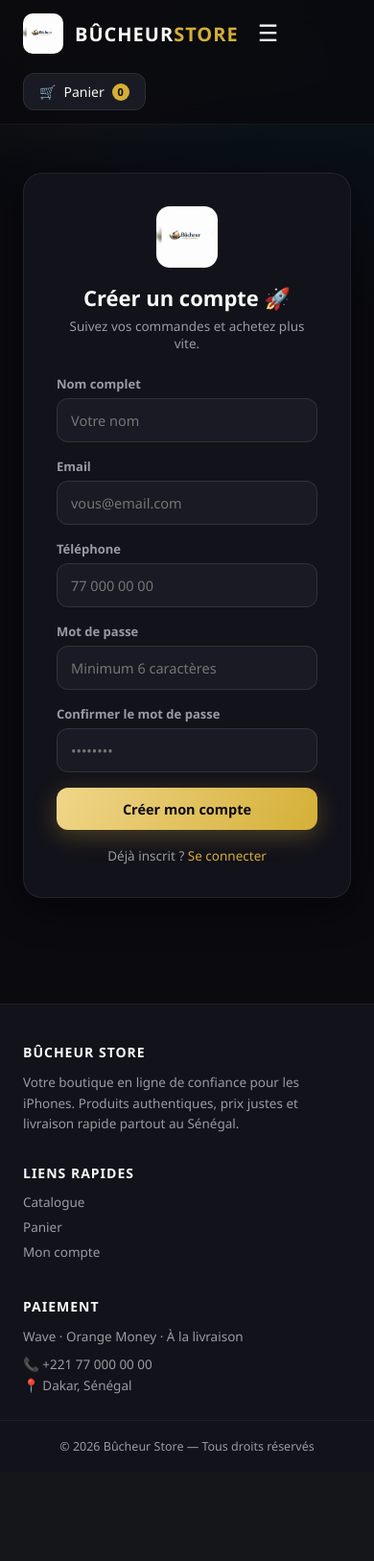
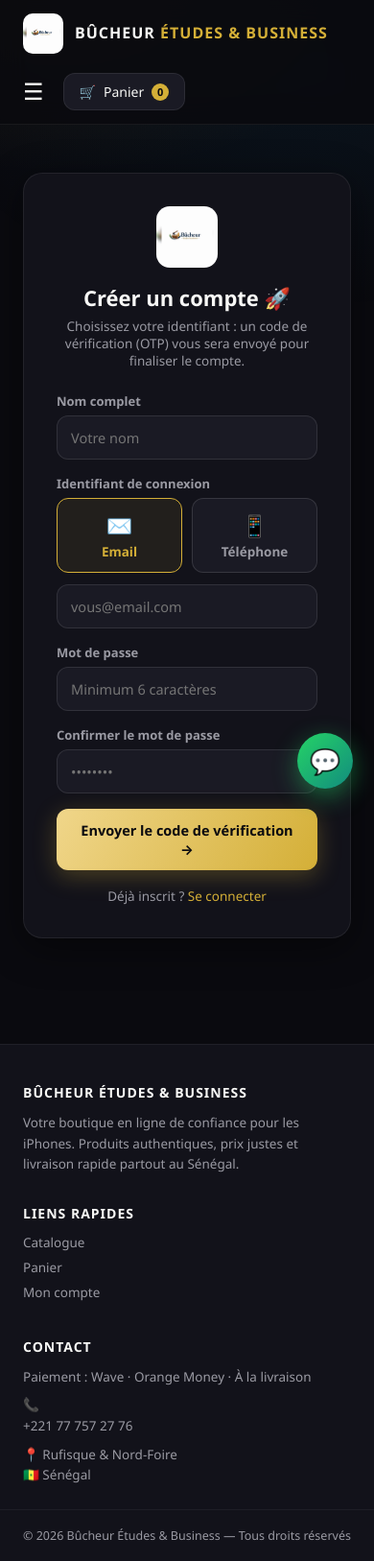
Before and after one commit to K4izen404/bucheur-store, a Flask app: page /inscription in a window 390 px wide. Shown: the whole page at 96% size. Before the commit the page ends 1513 px from the top, so only its background shows below. Run offline with Flask 3, Linux system fonts and the light colour scheme; data that the repository does not hold is empty.

Commit message:
Comptes OTP (email/téléphone), CRUD utilisateurs admin, nouveau nom et coordonnées
- Inscription en 2 étapes : email OU téléphone + code OTP à 6 chiffres (10 min)
- Connexion par email ou téléphone, comptes non vérifiés bloqués
- Envoi OTP par SMTP optionnel (mode dev : code affiché sur la page)
- Migration SQLite : users.email optionnel + rebuild users/orders/order_items (FK)
- Admin : CRUD complet utilisateurs (ajout, modif, admin, suppression protégée)
- Marque 'Bûcheur Études & Business', WhatsApp +221 77 757 27 76,
  adresses Rufisque & Nord-Foire, bouton WhatsApp flottant animé

```diff
--- a/app.py
+++ b/app.py
@@ -1,7 +1,10 @@
 import os
+import re
 import secrets
+import smtplib
 import time
 from datetime import datetime, timedelta
+from email.mime.text import MIMEText
 
 from flask import (Flask, abort, flash, redirect, render_template, request,
                    session, url_for)
@@ -130,6 +133,70 @@ def order_access(order):
     if session.get("user_id") and order["user_id"] == session.get("user_id"):
         return True
     return order["session_key"] and order["session_key"] == session.get("order_session")
+
+
+# ------------------------------------------------------------------ OTP
+
+OTP_TTL_MINUTES = 10
+
+
+def normalize_phone(phone):
+    digits = re.sub(r"\D", "", phone or "")
+    if digits.startswith("221") and len(digits) > 9:
+        digits = digits[3:]
+    if len(digits) == 9 and digits[0] in "370757678":
+        return digits
+    return phone.strip() if phone else ""
+
+
+def send_email(to_addr, subject, body):
+    host = os.environ.get("SMTP_HOST")
+    if not host:
+        return False
+    port = int(os.environ.get("SMTP_PORT", "587"))
+    user = os.environ.get("SMTP_USER", "")
+    password = os.environ.get("SMTP_PASSWORD", "")
+    sender = os.environ.get("SMTP_FROM", user)
+    msg = MIMEText(body, "plain", "utf-8")
+    msg["Subject"] = subject
+    msg["From"] = sender
+    msg["To"] = to_addr
+    try:
+        with smtplib.SMTP(host, port, timeout=10) as s:
+            if port == 587 or port == 25:
+                s.starttls()
+            if user:
+                s.login(user, password)
+            s.sendmail(sender, [to_addr], msg.as_string())
+        return True
+    except Exception:
+        return False
+
+
+def generate_otp(uid):
+    code = f"{secrets.randbelow(1000000):06d}"
+    expires = (datetime.now() + timedelta(minutes=OTP_TTL_MINUTES)).strftime("%Y-%m-%d %H:%M:%S")
+    execute("UPDATE users SET otp_code=?, otp_expires=?, verified=0 WHERE id=?",
+            (code, expires, uid))
+    return code
+
+
+def send_otp(user):
+    code = generate_otp(user["id"])
+    label = user["email"] or f"+221 {user['phone']}"
+    body = f"""Bonjour {user['name']},
+
+Votre code de vérification Bûcheur Études & Business est :
+
+    {code}
+
+Ce code est valable {OTP_TTL_MINUTES} minutes. Si vous n'êtes pas à l'origine de cette demande, ignorez ce message.
+
+— Bûcheur Études & Business
+Rufisque & Nord-Foire"""
+    if user["email"]:
+        return send_email(user["email"], "Votre code de vérification Bûcheur", body), code
+    return False, code
 
 
 def login_required(f):
@@ -441,26 +508,91 @@ def register():
         return redirect(url_for("account"))
     if request.method == "POST":
         name = request.form.get("name", "").strip()
-        email = request.form.get("email", "").strip().lower()
-        phone = request.form.get("phone", "").strip()
+        id_type = request.form.get("id_type", "")
+        identifier = request.form.get("identifier", "").strip()
         password = request.form.get("password", "")
         confirm = request.form.get("confirm", "")
-        if not name or not email or not password:
+
+        if not name or not identifier or not password:
             flash("Tous les champs sont obligatoires.", "error")
             return redirect(url_for("register"))
         if password != confirm:
             flash("Les mots de passe ne correspondent pas.", "error")
             return redirect(url_for("register"))
-        if query("SELECT id FROM users WHERE email=?", (email,), one=True):
-            flash("Un compte existe déjà avec cet email.", "error")
+        if len(password) < 6:
+            flash("Le mot de passe doit faire au moins 6 caractères.", "error")
             return redirect(url_for("register"))
+        if id_type not in ("email", "phone"):
+            flash("Choisissez un identifiant valide.", "error")
+            return redirect(url_for("register"))
+
+        if id_type == "email":
+            email = identifier.lower()
+            phone = None
+            if not re.match(r"^[^@\s]+@[^@\s]+\.[^@\s]+$", email):
+                flash("Adresse email invalide.", "error")
+                return redirect(url_for("register"))
+            if query("SELECT id FROM users WHERE email=?", (email,), one=True):
+                flash("Un compte existe déjà avec cet email.", "error")
+                return redirect(url_for("register"))
+        else:
+            email = None
+            phone = normalize_phone(identifier)
+            if not phone or len(re.sub(r"\D", "", phone)) != 9:
+                flash("Numéro de téléphone invalide (ex : 77 123 45 67).", "error")
+                return redirect(url_for("register"))
+            if query("SELECT id FROM users WHERE phone=?", (phone,), one=True):
+                flash("Un compte existe déjà avec ce numéro.", "error")
+                return redirect(url_for("register"))
+
         uid = execute(
-            "INSERT INTO users (name, email, phone, password_hash) VALUES (?,?,?,?)",
+            "INSERT INTO users (name, email, phone, password_hash, verified) VALUES (?,?,?,?,0)",
             (name, email, phone, generate_password_hash(password)))
-        session["user_id"] = uid
-        flash(f"Bienvenue {name} ! Votre compte est créé.", "success")
-        return redirect(url_for("home"))
+        user = query("SELECT * FROM users WHERE id=?", (uid,), one=True)
+        delivered, code = send_otp(user)
+        session["pending_otp"] = uid
+        flash("Vérifiez votre email ou votre téléphone : un code de confirmation vous a été envoyé.", "info")
+        return render_template("auth/otp.html", user=user, dev_code=code if not delivered else None)
+
     return render_template("auth/register.html")
+
+
+@app.route("/verification", methods=["POST"])
+def otp_verify():
+    uid = session.get("pending_otp")
+    if not uid:
+        flash("Veuillez d'abord créer votre compte.", "warning")
+        return redirect(url_for("register"))
+    user = query("SELECT * FROM users WHERE id=?", (uid,), one=True)
+    if not user:
+        session.pop("pending_otp", None)
+        return redirect(url_for("register"))
+    code = request.form.get("otp", "").strip()
+    expires = datetime.strptime(user["otp_expires"], "%Y-%m-%d %H:%M:%S") if user["otp_expires"] else None
+    if not code or code != user["otp_code"]:
+        flash("Code incorrect. Vérifiez le code reçu.", "error")
+        return render_template("auth/otp.html", user=user, dev_code=None)
+    if not expires or expires < datetime.now():
+        flash("Ce code a expiré. Demandez-en un nouveau.", "error")
+        return render_template("auth/otp.html", user=user, dev_code=None)
+    execute("UPDATE users SET verified=1, otp_code=NULL, otp_expires=NULL WHERE id=?", (uid,))
+    session.pop("pending_otp", None)
+    session["user_id"] = uid
+    flash(f"Compte vérifié. Bienvenue {user['name']} !", "success")
+    return redirect(url_for("account"))
+
+
+@app.route("/verification/renvoyer", methods=["POST"])
+def otp_resend():
+    uid = session.get("pending_otp")
+    if not uid:
+        return redirect(url_for("register"))
+    user = query("SELECT * FROM users WHERE id=?", (uid,), one=True)
+    if not user:
+        return redirect(url_for("register"))
+    delivered, code = send_otp(user)
+    flash("Un nouveau code vient d'être envoyé.", "info")
+    return render_template("auth/otp.html", user=user, dev_code=code if not delivered else None)
 
 
 @app.route("/connexion", methods=["GET", "POST"])
@@ -468,14 +600,15 @@ def login():
     if session.get("user_id"):
         return redirect(url_for("home"))
     if request.method == "POST":
-        email = request.form.get("email", "").strip().lower()
+        identifier = request.form.get("identifier", "").strip().lower()
         password = request.form.get("password", "")
-        key = f"{email}|{request.remote_addr}"
+        key = f"{identifier}|{request.remote_addr}"
         if not login_limiter(key):
             flash("Trop de tentatives. Réessayez dans 10 minutes.", "error")
             return redirect(url_for("login"))
-        user = query("SELECT * FROM users WHERE email=?", (email,), one=True)
-        if user and check_password_hash(user["password_hash"], password):
+        user = query(
+            "SELECT * FROM users WHERE email=? OR phone=?", (identifier, identifier), one=True)
+        if user and user["verified"] and check_password_hash(user["password_hash"], password):
             login_success(key)
             session["user_id"] = user["id"]
             flash(f"Bon retour, {user['name']} !", "success")
@@ -484,7 +617,7 @@ def login():
                 nxt = url_for("home")
             return redirect(nxt)
         login_failure(key)
-        flash("Email ou mot de passe incorrect.", "error")
+        flash("Identifiant ou mot de passe incorrect.", "error")
     return render_template("auth/login.html")
 
 
@@ -701,16 +834,103 @@ def admin_order_status(oid):
     return redirect(url_for("admin_order_detail", oid=oid))
 
 
-@app.route("/admin/clients")
+@app.route("/admin/utilisateurs")
 @admin_required
-def admin_customers():
-    customers = query(
-        """SELECT u.id, u.name, u.email, u.phone, u.created_at,
-                  COUNT(o.id) orders_count, COALESCE(SUM(CASE WHEN o.payment_status='paid' THEN o.total END),0) spent
+def admin_users():
+    users = query(
+        """SELECT u.id, u.name, u.email, u.phone, u.is_admin, u.verified, u.created_at,
+                  COUNT(o.id) orders_count,
+                  COALESCE(SUM(CASE WHEN o.payment_status='paid' THEN o.total END),0) spent
            FROM users u LEFT JOIN orders o ON o.user_id = u.id
-           WHERE u.is_admin = 0
-           GROUP BY u.id ORDER BY spent DESC""")
-    return render_template("admin/customers.html", customers=customers)
+           GROUP BY u.id ORDER BY u.is_admin DESC, u.created_at DESC""")
+    return render_template("admin/users.html", users=users)
+
+
+@app.route("/admin/utilisateurs/ajouter", methods=["POST"])
+@admin_required
+def admin_user_add():
+    name = request.form.get("name", "").strip()
+    email = request.form.get("email", "").strip().lower() or None
+    phone = request.form.get("phone", "").strip() or None
+    password = request.form.get("password", "")
+    is_admin = 1 if request.form.get("is_admin") else 0
+
+    if not name or not password or len(password) < 6:
+        flash("Nom et mot de passe (min. 6 caractères) obligatoires.", "error")
+        return redirect(url_for("admin_users"))
+    if email and query("SELECT id FROM users WHERE email=?", (email,), one=True):
+        flash("Cet email est déjà utilisé.", "error")
+        return redirect(url_for("admin_users"))
+    if phone:
+        phone = normalize_phone(phone)
+        if query("SELECT id FROM users WHERE phone=?", (phone,), one=True):
+            flash("Ce téléphone est déjà utilisé.", "error")
+            return redirect(url_for("admin_users"))
+    execute("INSERT INTO users (name, email, phone, password_hash, is_admin, verified) VALUES (?,?,?,?,?,1)",
+            (name, email, phone, generate_password_hash(password), is_admin))
+    flash(f"Utilisateur « {name} » créé.", "success")
+    return redirect(url_for("admin_users"))
+
+
+@app.route("/admin/utilisateurs/<int:uid>/modifier", methods=["POST"])
+@admin_required
+def admin_user_edit(uid):
+    user = query("SELECT * FROM users WHERE id=?", (uid,), one=True)
+    if not user:
+        abort(404)
+    name = request.form.get("name", "").strip()
+    email = request.form.get("email", "").strip().lower() or None
+    phone = request.form.get("phone", "").strip() or None
+    is_admin = 1 if request.form.get("is_admin") else 0
+    new_password = request.form.get("new_password", "")
+
+    if not name:
+        flash("Le nom est obligatoire.", "error")
+        return redirect(url_for("admin_users"))
+    if email and query("SELECT id FROM users WHERE email=? AND id != ?", (email, uid), one=True):
+        flash("Cet email est déjà utilisé par un autre compte.", "error")
+        return redirect(url_for("admin_users"))
+    if phone:
+        phone = normalize_phone(phone)
+        if query("SELECT id FROM users WHERE phone=? AND id != ?", (phone, uid), one=True):
+            flash("Ce téléphone est déjà utilisé par un autre compte.", "error")
+            return redirect(url_for("admin_users"))
+    if user["is_admin"] and not is_admin and query(
+            "SELECT COUNT(*) c FROM users WHERE is_admin=1", one=True)["c"] <= 1:
+        flash("Impossible de retirer le rôle admin : c'est le dernier administrateur.", "error")
+        return redirect(url_for("admin_users"))
+
+    if new_password:
+        if len(new_password) < 6:
+            flash("Le nouveau mot de passe doit faire au moins 6 caractères.", "error")
+            return redirect(url_for("admin_users"))
+        execute("UPDATE users SET name=?, email=?, phone=?, is_admin=?, password_hash=? WHERE id=?",
+                (name, email, phone, is_admin, generate_password_hash(new_password), uid))
+        flash("Utilisateur modifié (mot de passe changé).", "success")
+    else:
+        execute("UPDATE users SET name=?, email=?, phone=?, is_admin=? WHERE id=?",
+                (name, email, phone, is_admin, uid))
+        flash("Utilisateur modifié.", "success")
+    return redirect(url_for("admin_users"))
+
+
+@app.route("/admin/utilisateurs/<int:uid>/supprimer", methods=["POST"])
+@admin_required
+def admin_user_delete(uid):
+    user = query("SELECT * FROM users WHERE id=?", (uid,), one=True)
+    if not user:
+        abort(404)
+    if uid == session["user_id"]:
+        flash("Vous ne pouvez pas supprimer votre propre compte.", "error")
+        return redirect(url_for("admin_users"))
+    if user["is_admin"] and query(
+            "SELECT COUNT(*) c FROM users WHERE is_admin=1", one=True)["c"] <= 1:
+        flash("Impossible de supprimer le dernier administrateur.", "error")
+        return redirect(url_for("admin_users"))
+    execute("UPDATE orders SET user_id=NULL WHERE user_id=?", (uid,))
+    execute("DELETE FROM users WHERE id=?", (uid,))
+    flash(f"Utilisateur « {user['name']} » supprimé.", "info")
+    return redirect(url_for("admin_users"))
 
 
 @app.route("/admin/settings", methods=["GET", "POST"])
--- a/static/css/style.css
+++ b/static/css/style.css
@@ -67,7 +67,7 @@ header {
 
 .brand { display: flex; align-items: center; gap: 12px; }
 .brand img { width: 42px; height: 42px; border-radius: 10px; object-fit: cover; }
-.brand span { font-size: 20px; font-weight: 700; letter-spacing: 1px; color: var(--white); }
+.brand span { font-size: 16px; font-weight: 700; letter-spacing: 1px; color: var(--white); line-height: 1.2; }
 .brand span em { color: var(--gold); font-style: normal; }
 
 .nav-links { display: flex; gap: 6px; margin-left: auto; }
@@ -645,3 +645,50 @@ footer {
 .pl-wave { color: #38bdf8; }
 .pl-om { color: #fb923c; }
 .pl-cod { color: var(--gray); }
+
+/* ---------------- bouton WhatsApp flottant ---------------- */
+
+.whatsapp-float {
+  position: fixed;
+  bottom: 22px;
+  right: 22px;
+  width: 58px;
+  height: 58px;
+  border-radius: 50%;
+  background: linear-gradient(135deg, #25d366, #128c7e);
+  display: flex;
+  align-items: center;
+  justify-content: center;
+  font-size: 26px;
+  color: #fff;
+  box-shadow: 0 8px 26px rgba(37, 211, 102, 0.45);
+  z-index: 999;
+  animation: wa-pulse 2.2s infinite;
+}
+.whatsapp-float:hover {
+  transform: scale(1.1);
+  color: #fff;
+}
+@keyframes wa-pulse {
+  0% { box-shadow: 0 8px 26px rgba(37, 211, 102, 0.45), 0 0 0 0 rgba(37, 211, 102, 0.5); }
+  70% { box-shadow: 0 8px 26px rgba(37, 211, 102, 0.45), 0 0 0 18px rgba(37, 211, 102, 0); }
+  100% { box-shadow: 0 8px 26px rgba(37, 211, 102, 0.45), 0 0 0 0 rgba(37, 211, 102, 0); }
+}
+
+/* ---------------- choix email / téléphone (inscription) ---------------- */
+
+.id-choices { display: grid; grid-template-columns: 1fr 1fr; gap: 10px; margin-bottom: 12px; }
+.id-choice {
+  border: 1.5px solid rgba(255, 255, 255, 0.12);
+  background: var(--dark-3);
+  border-radius: 12px;
+  padding: 12px;
+  text-align: center;
+  cursor: pointer;
+  transition: all 0.25s;
+  font-size: 13.5px;
+  color: var(--gray);
+  font-weight: 600;
+}
+.id-choice.selected { border-color: var(--gold); color: var(--gold); background: rgba(212, 175, 55, 0.08); }
+.id-choice .ico { font-size: 22px; display: block; margin-bottom: 4px; }
--- a/templates/admin/base.html
+++ b/templates/admin/base.html
@@ -5,13 +5,13 @@
 <div class="admin-layout">
   <aside class="sidebar">
     <div class="brand">
-      <img src="{{ url_for('static', filename='uploads/logo.jpg') }}" alt="Bûcheur Store">
-      <span>BÛCHEUR<em>STORE</em></span>
+      <img src="{{ url_for('static', filename='uploads/logo.jpg') }}" alt="Bûcheur Études & Business">
+      <span>BÛCHEUR<em>ÉTUDES &amp; BUSINESS</em></span>
     </div>
     <a href="{{ url_for('admin_dashboard') }}" class="{{ 'active' if request.endpoint == 'admin_dashboard' }}">📊 Tableau de bord</a>
     <a href="{{ url_for('admin_products') }}" class="{{ 'active' if request.endpoint in ('admin_products', 'admin_product_add', 'admin_product_edit') }}">📦 Produits</a>
     <a href="{{ url_for('admin_orders') }}" class="{{ 'active' if request.endpoint in ('admin_orders', 'admin_order_detail') }}">🧾 Commandes</a>
-    <a href="{{ url_for('admin_customers') }}" class="{{ 'active' if request.endpoint == 'admin_customers' }}">👥 Clients</a>
+    <a href="{{ url_for('admin_users') }}" class="{{ 'active' if request.endpoint in ('admin_users', 'admin_user_add', 'admin_user_edit', 'admin_user_delete') }}">👥 Utilisateurs</a>
     <a href="{{ url_for('admin_settings') }}" class="{{ 'active' if request.endpoint == 'admin_settings' }}">⚙️ Réglages</a>
     <div class="spacer"></div>
     <a href="{{ url_for('home') }}" target="_blank">🌐 Voir le site</a>
--- a/templates/admin/login.html
+++ b/templates/admin/login.html
@@ -3,13 +3,13 @@
 <head>
   <meta charset="UTF-8">
   <meta name="viewport" content="width=device-width, initial-scale=1.0">
-  <title>Admin · Bûcheur Store</title>
+  <title>Admin · Bûcheur Études & Business</title>
   <link rel="stylesheet" href="{{ url_for('static', filename='css/admin.css') }}">
 </head>
 <body>
   <div class="admin-login-wrap">
     <div class="admin-login-card">
-      <img src="{{ url_for('static', filename='uploads/logo.jpg') }}" alt="Bûcheur Store" style="width:60px; height:60px; border-radius:13px; margin:0 auto 16px; display:block;">
+      <img src="{{ url_for('static', filename='uploads/logo.jpg') }}" alt="Bûcheur Études & Business" style="width:60px; height:60px; border-radius:13px; margin:0 auto 16px; display:block;">
       <h1>🛠️ Espace Admin</h1>
       <p class="sub">Accès réservé à Bûcheur</p>
       {% with messages = get_flashed_messages(with_categories=true) %}
--- a/templates/auth/register.html
+++ b/templates/auth/register.html
@@ -4,9 +4,9 @@
 
 <div class="auth-wrap">
   <div class="auth-card reveal">
-    <img src="{{ url_for('static', filename='uploads/logo.jpg') }}" alt="Bûcheur Store" style="width:64px; height:64px; border-radius:14px; margin:0 auto 16px; display:block;">
+    <img src="{{ url_for('static', filename='uploads/logo.jpg') }}" alt="Bûcheur Études & Business" style="width:64px; height:64px; border-radius:14px; margin:0 auto 16px; display:block;">
     <h1>Créer un compte 🚀</h1>
-    <p class="sub">Suivez vos commandes et achetez plus vite.</p>
+    <p class="sub">Choisissez votre identifiant : un code de vérification (OTP) vous sera envoyé pour finaliser le compte.</p>
     <form method="post">
       <input type="hidden" name="csrf_token" value="{{ csrf_token() }}">
       <div class="field">
@@ -14,12 +14,17 @@
         <input type="text" name="name" required placeholder="Votre nom">
       </div>
       <div class="field">
-        <label>Email</label>
-        <input type="email" name="email" required placeholder="vous@email.com">
-      </div>
-      <div class="field">
-        <label>Téléphone</label>
-        <input type="tel" name="phone" placeholder="77 000 00 00">
+        <label>Identifiant de connexion</label>
+        <div class="id-choices" id="id-choices">
+          <div class="id-choice selected" data-type="email" onclick="selectId('email')">
+            <span class="ico">✉️</span>Email
+          </div>
+          <div class="id-choice" data-type="phone" onclick="selectId('phone')">
+            <span class="ico">📱</span>Téléphone
+          </div>
+        </div>
+        <input type="hidden" name="id_type" id="id_type" value="email">
+        <input type="text" name="identifier" id="identifier" required placeholder="vous@email.com" autocomplete="username">
       </div>
       <div class="field">
         <label>Mot de passe</label>
@@ -29,10 +34,22 @@
         <label>Confirmer le mot de passe</label>
         <input type="password" name="confirm" required placeholder="••••••••">
       </div>
-      <button type="submit" class="btn btn-gold btn-block">Créer mon compte</button>
+      <button type="submit" class="btn btn-gold btn-block">Envoyer le code de vérification →</button>
     </form>
     <div class="auth-alt">Déjà inscrit ? <a href="{{ url_for('login') }}">Se connecter</a></div>
   </div>
 </div>
 
+<script>
+  function selectId(type) {
+    document.querySelectorAll(".id-choice").forEach((el) => el.classList.remove("selected"));
+    document.querySelector(`.id-choice[data-type="${type}"]`).classList.add("selected");
+    document.getElementById("id_type").value = type;
+    const input = document.getElementById("identifier");
+    input.value = "";
+    input.placeholder = type === "email" ? "vous@email.com" : "77 123 45 67";
+    input.type = type === "email" ? "text" : "tel";
+  }
+</script>
+
 {% endblock %}
--- a/templates/base.html
+++ b/templates/base.html
@@ -3,7 +3,7 @@
 <head>
   <meta charset="UTF-8">
   <meta name="viewport" content="width=device-width, initial-scale=1.0">
-  <title>{% block title %}Bûcheur Store{% endblock %} · Bûcheur Store</title>
+  <title>{% block title %}Accueil{% endblock %} · Bûcheur Études & Business</title>
   <link rel="icon" href="{{ url_for('static', filename='uploads/logo.jpg') }}">
   <link rel="stylesheet" href="{{ url_for('static', filename='css/style.css') }}">
 </head>
@@ -11,14 +11,14 @@
   <header>
     <nav class="navbar">
       <a href="{{ url_for('home') }}" class="brand">
-        <img src="{{ url_for('static', filename='uploads/logo.jpg') }}" alt="Bûcheur Store">
-        <span>BÛCHEUR<em>STORE</em></span>
+        <img src="{{ url_for('static', filename='uploads/logo.jpg') }}" alt="Bûcheur Études & Business">
+        <span>BÛCHEUR <em>ÉTUDES &amp; BUSINESS</em></span>
       </a>
       <button class="menu-toggle" aria-label="Menu">☰</button>
       <div class="nav-links">
         <a href="{{ url_for('home') }}" class="{{ 'active' if request.path == '/' }}">Accueil</a>
         <a href="{{ url_for('catalog') }}" class="{{ 'active' if '/catalogue' in request.path }}">Catalogue</a>
-        <a href="https://wa.me/221770000000?text=Bonjour%20B%C3%BBcheur%20Store%2C%20j%27ai%20une%20question" target="_blank">WhatsApp</a>
+        <a href="https://wa.me/221777572776?text=Bonjour%20B%C3%BBcheur%20%C3%89tudes%20%26%20Business%2C%20j%27ai%20une%20question" target="_blank">WhatsApp</a>
         {% if session.get('user_id') %}
           <a href="{{ url_for('account') }}" class="{{ 'active' if '/compte' in request.path }}">Mon compte</a>
           <form method="post" action="{{ url_for('logout') }}" style="display:inline;">
@@ -52,7 +52,7 @@
   <footer>
     <div class="footer-grid">
       <div>
-        <h4>Bûcheur Store</h4>
+        <h4>Bûcheur Études & Business</h4>
         <p>Votre boutique en ligne de confiance pour les iPhones. Produits authentiques, prix justes et livraison rapide partout au Sénégal.</p>
       </div>
       <div>
@@ -62,14 +62,18 @@
         <a href="{{ url_for('account') }}">Mon compte</a>
       </div>
       <div>
-        <h4>Paiement</h4>
-        <p>Wave · Orange Money · À la livraison</p>
-        <p style="margin-top:8px;">📞 +221 77 000 00 00</p>
-        <p>📍 Dakar, Sénégal</p>
+        <h4>Contact</h4>
+        <p>Paiement : Wave · Orange Money · À la livraison</p>
+        <p style="margin-top:8px;">📞 <a href="https://wa.me/221777572776" target="_blank">+221 77 757 27 76</a></p>
+        <p>📍 Rufisque & Nord-Foire</p>
+        <p>🇸🇳 Sénégal</p>
       </div>
     </div>
-    <div class="footer-bottom">© 2026 Bûcheur Store — Tous droits réservés</div>
+    <div class="footer-bottom">© 2026 Bûcheur Études & Business — Tous droits réservés</div>
   </footer>
+
+  <a href="https://wa.me/221777572776?text=Bonjour%20B%C3%BBcheur%20%C3%89tudes%20%26%20Business%2C%20je%20souhaite%20des%20informations"
+     target="_blank" class="whatsapp-float" aria-label="Discuter sur WhatsApp">💬</a>
 
   <script src="{{ url_for('static', filename='js/main.js') }}"></script>
 </body>
--- a/templates/index.html
+++ b/templates/index.html
@@ -5,7 +5,7 @@
 <section class="hero">
   <div class="hero-content reveal">
     <h1>L'iPhone de vos rêves, <span class="grad">au juste prix</span></h1>
-    <p>Bûcheur Store — votre boutique en ligne de confiance pour les iPhones au Sénégal. Produits authentiques, paiement sécurisé Wave & Orange Money, livraison rapide.</p>
+    <p>Bûcheur Études & Business — votre boutique en ligne de confiance pour les iPhones au Sénégal. Produits authentiques, paiement sécurisé Wave & Orange Money, livraison rapide.</p>
     <a href="{{ url_for('catalog') }}" class="btn btn-gold">Découvrir le catalogue →</a>
     <div class="hero-badges">
       <span>✅ 100% authentique</span>
```
Also changed, not shown: db.py (+98 -1 lines), templates/admin/customers.html (deleted, +0 -30 lines), templates/admin/users.html (added, +125 -0 lines), templates/auth/login.html (+4 -4 lines), templates/auth/otp.html (added, +39 -0 lines), README.md.
